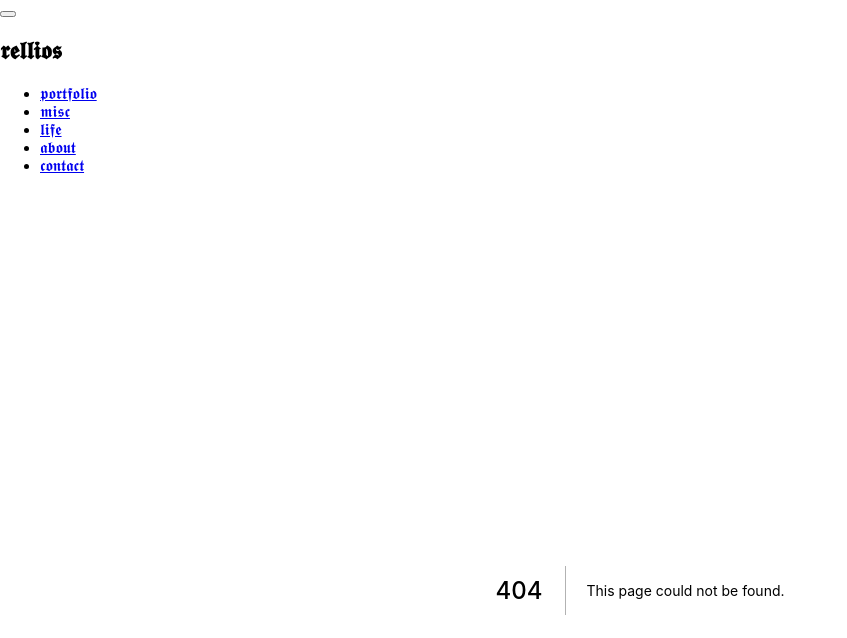
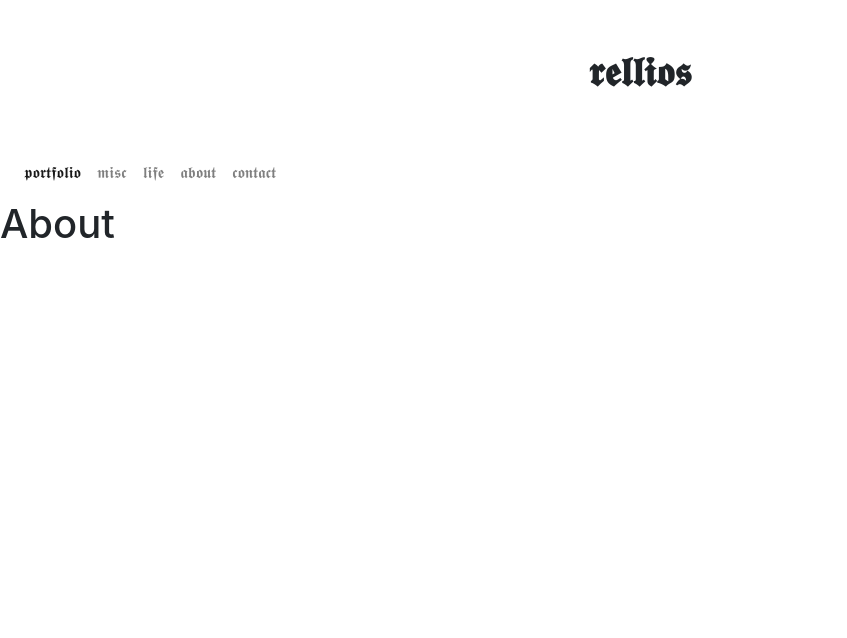
Before and after one commit to coletaylor017/rellios, a Next.js app: page /about in a window 1280 px wide. Before the commit this address had no page. Shown: the top 638 px of the page, without its empty margins (0-847 px from the left). Built offline with nearby package versions, Linux system fonts and the light colour scheme.

Commit message:
Add React-Bootstrap elements, create About and Blog pages

```diff
--- a/components/Header.js
+++ b/components/Header.js
@@ -1,8 +1,10 @@
 import React, { Component } from 'react';
-import Link from 'next/link'
+import Navbar from 'react-bootstrap/Navbar';
+import Nav from 'react-bootstrap/Nav';
+import { useRouter } from 'next/router';
+import Link from 'next/link';
 
-export default class Header extends Component {
-    render() {
+function Header() {
     const navLinks = [
         {
             text: "𝖕𝖔𝖗𝖙𝖋𝖔𝖑𝖎𝖔",
@@ -25,24 +27,25 @@ export default class Header extends Component {
             link: "/contact"
         }
     ]
+    const router = useRouter();
+    console.log(router.pathname);
     return <div>
-            <nav className="navbar-light navbar-expand-lg bg-transparent mt-5">
-                <button className="navbar-toggler" type="button" data-toggle="collapse" data-target="#navbarTogglerDemo01" aria-controls="navbarTogglerDemo01" aria-expanded="false" aria-label="Toggle navigation">
-                    <span className="navbar-toggler-icon"></span>
-                </button>
-                <h1 className="text-center font-weight-bold">𝖗𝖊𝖑𝖑𝖎𝖔𝖘</h1>
-                <div className="collapse navbar-collapse" id="navbarTogglerDemo01">
-                    <ul className="navbar-nav">
+        <h1 className="text-center font-weight-bold mt-5">𝖗𝖊𝖑𝖑𝖎𝖔𝖘</h1>
+        <Navbar expand="lg" className="navbar-light bg-transparent mt-5">
+            <Navbar.Toggle aria-controls="basic-navbar-nav" />
+            <Navbar.Collapse className="text-center" id="basic-navbar-nav">
+                <Nav defaultActiveKey="/" className="justify-content-center" activekey={router.pathname}>
                     {navLinks.map(navItem => {
-                            return <li key={navItem.text} className="nav-item">
-                                <Link href={navItem.link}>
-                                    <a className="nav-link">{navItem.text}</a>
+                        return <Nav.Item key={navItem.text}>
+                            <Link href={navItem.link} passHref>
+                                <Nav.Link eventKey={navItem.link}><a>{navItem.text}</a></Nav.Link>
                             </Link>
-                            </li>
+                        </Nav.Item>
                     })}
-                    </ul>
-                </div>
-            </nav>
+                </Nav>
+            </Navbar.Collapse>
+        </Navbar>
     </div >
 }
-}
+
+export default Header;
--- a/pages/_app.js
+++ b/pages/_app.js
@@ -1,6 +1,7 @@
 // import App from 'next/app'
 import React from 'react';
-import Header from '../components/Header'
+import Header from '../components/Header';
+import 'bootstrap/dist/css/bootstrap.min.css';
 
 function MyApp({ Component, pageProps }) {
     return <div>
--- /dev/null
+++ b/pages/about.js
@@ -0,0 +1,7 @@
+import React, { Component } from 'react'
+
+export default class About extends Component {
+    render() {
+        return <h1>About</h1>;
+    }
+}
```
Also changed, not shown: pages/blog.js (added, +7 -0 lines), pages/index.js (+7 -5 lines). Lines whose indentation alone changed are shown as unchanged.
